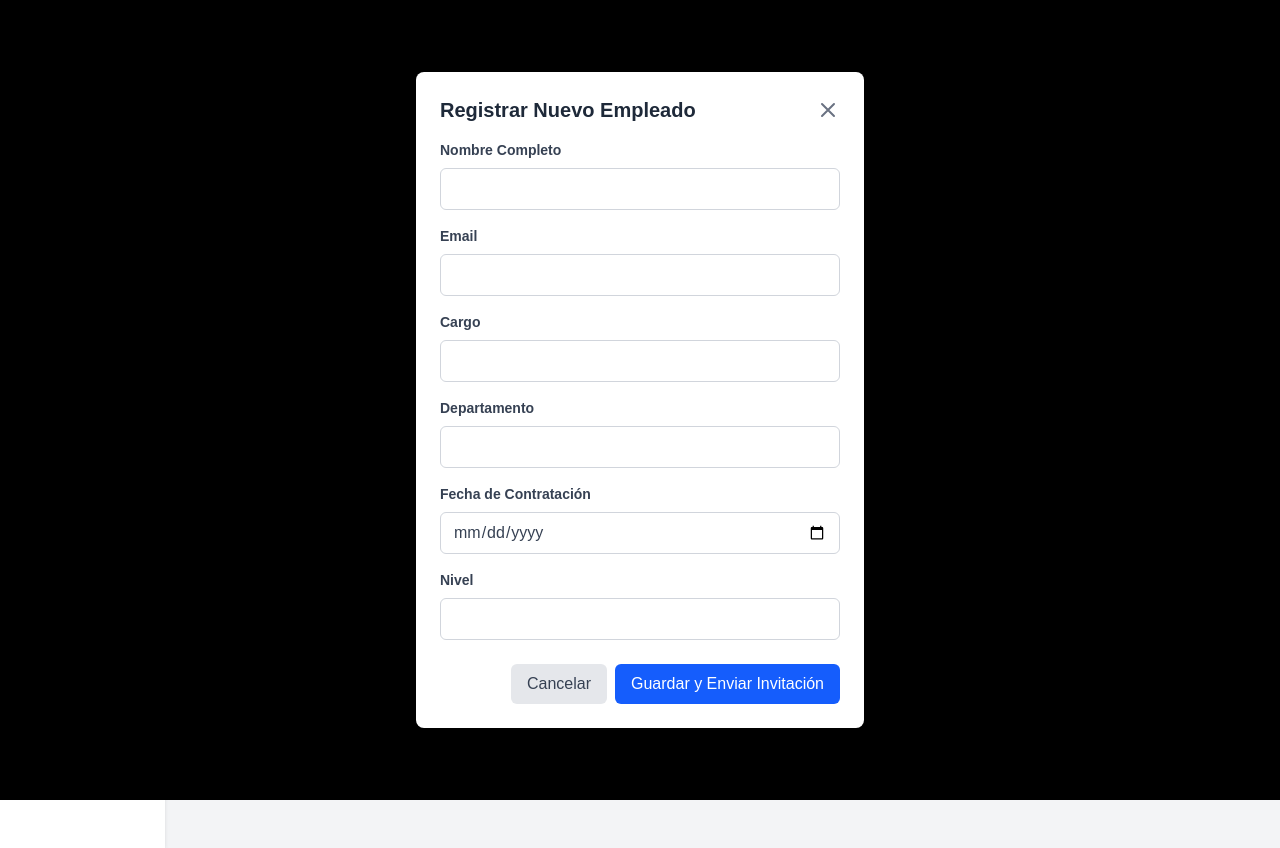
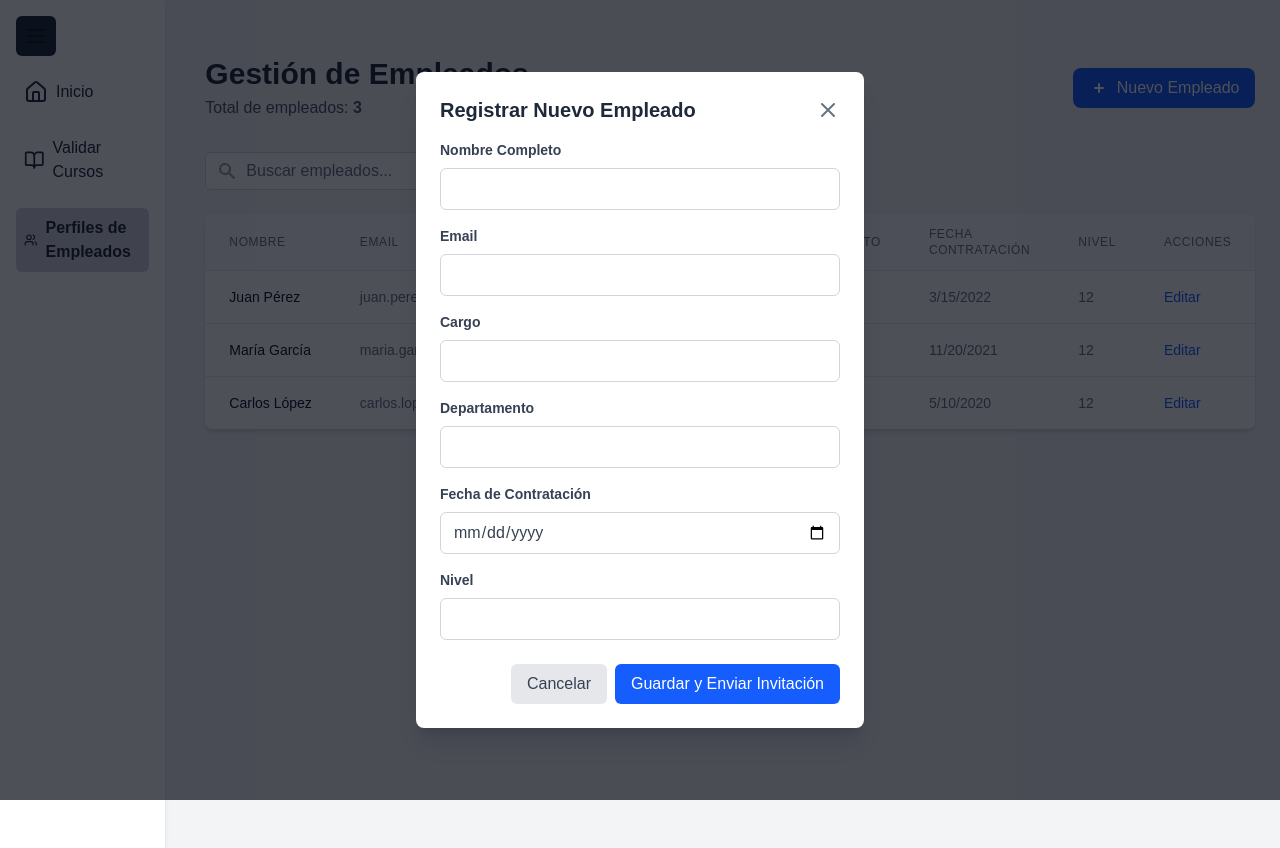
Before and after one commit to RICTEL04/pathexplorer-esquimales, a Next.js app: page /admin/empleados in a window 1280 px wide. Both pictures are taken after a click on the button "Nuevo Empleado". Built offline with nearby package versions, Linux system fonts and the light colour scheme; no server answers.

Commit message:
respaldo database

```diff
--- a/app/admin/empleados/page.tsx
+++ b/app/admin/empleados/page.tsx
@@ -233,7 +233,7 @@ export default function EmployeeManagement() {
 
       {/* Modal para nuevo empleado */}
     {showModal && (
-    <div className="fixed inset-0 bg-black bg-opacity-50 flex items-center justify-center p-4 z-50">
+    <div className="fixed inset-0 bg-gray-950/70  flex items-center justify-center p-4 z-50">
         <div className="bg-white rounded-lg shadow-xl w-full max-w-md">
         <div className="p-6">
             <div className="flex justify-between items-center mb-4">
--- a/app/page.tsx
+++ b/app/page.tsx
@@ -1,7 +1,7 @@
 "use client";
 import Link from "next/link";
 import Image from "next/image";
-import './login.css';
+import '@/app/login/login.css';
 import { FaUser } from "react-icons/fa6";
 import { FaLock } from "react-icons/fa";
 import { useState } from "react";
```
Also changed, not shown: app/login/login.css (renamed from app/login.css).
